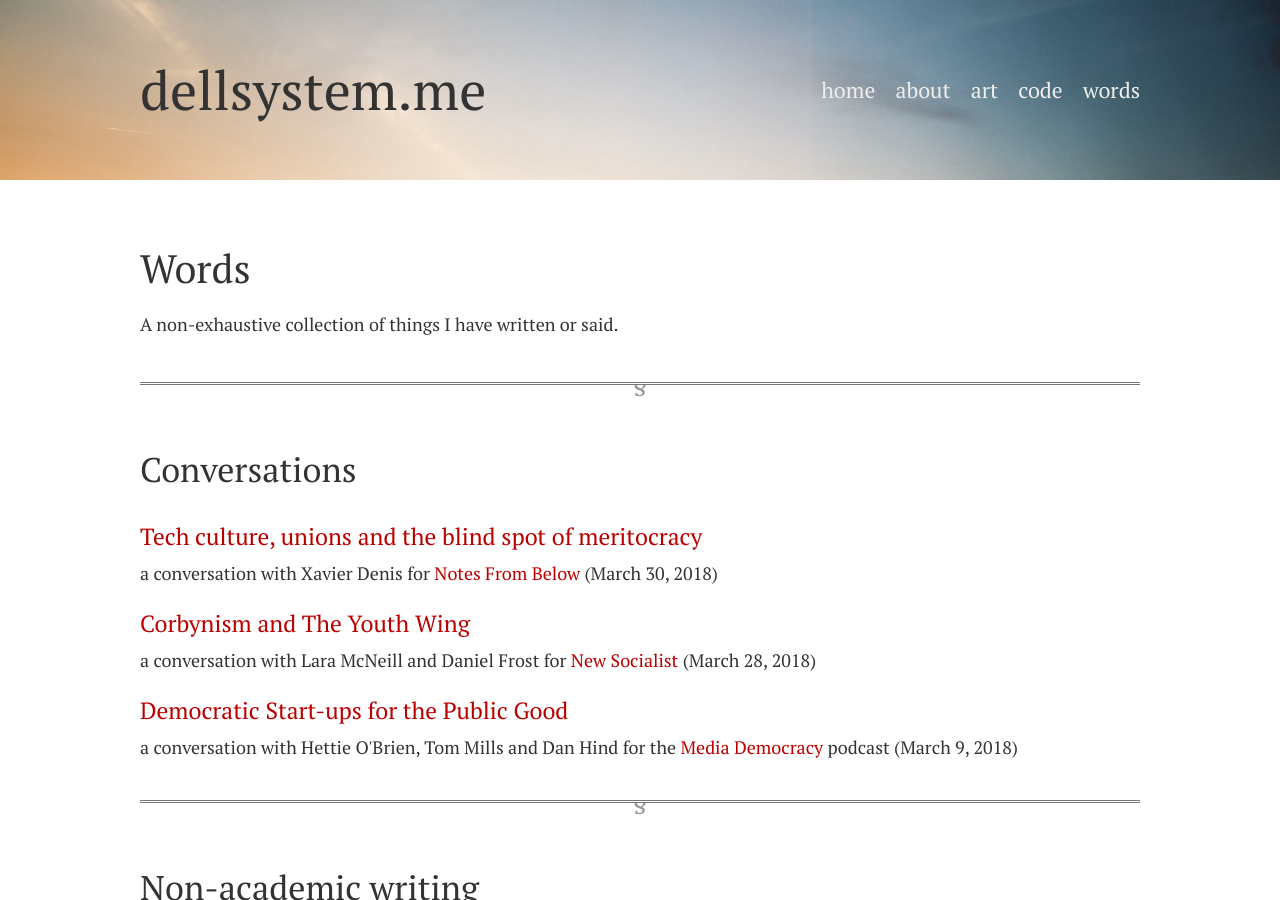
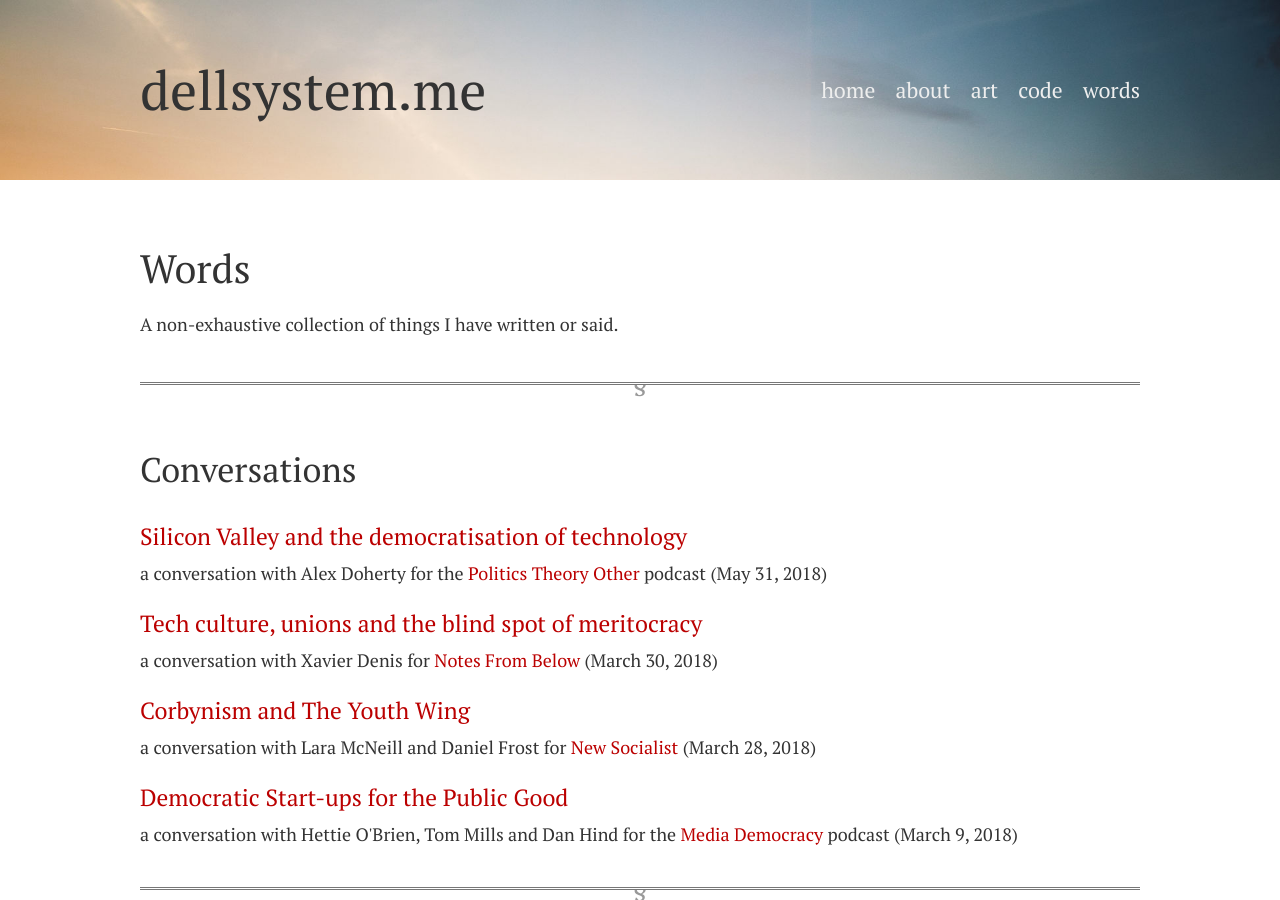
Before and after one commit to dellsystem/dellsystem.github.io, a Jekyll site: the page built from words.html, in a window 1280 px wide and 900 px high. Built offline with Jekyll 4.4.1, drawn with Linux system fonts in a browser that asks for light colours; nearby versions of some CDN libraries.

Commit message:
Add links to Politics Theory Other podcast ep

```diff
--- a/words.html
+++ b/words.html
@@ -9,7 +9,18 @@ title: Words
 <hr />
 
 <h2>Conversations</h2>
+
 <dl class="vertical">
+<dt>
+    <a href="https://soundcloud.com/poltheoryother/9-wendy-liu-on-silicon-valley-and-the-democratisation-of-technology">
+        Silicon Valley and the democratisation of technology
+    </a>
+</dt>
+<dd>
+    a conversation with Alex Doherty for the
+    <a href="https://soundcloud.com/poltheoryother">Politics Theory Other</a> podcast
+    (May 31, 2018)
+</dd>
 <dt>
     <a href="http://notesfrombelow.org/article/tech-culture-unions-meritocracy">
         Tech culture, unions and the blind spot of meritocracy
```
Also changed, not shown: tech.md (+2 -0 lines).
